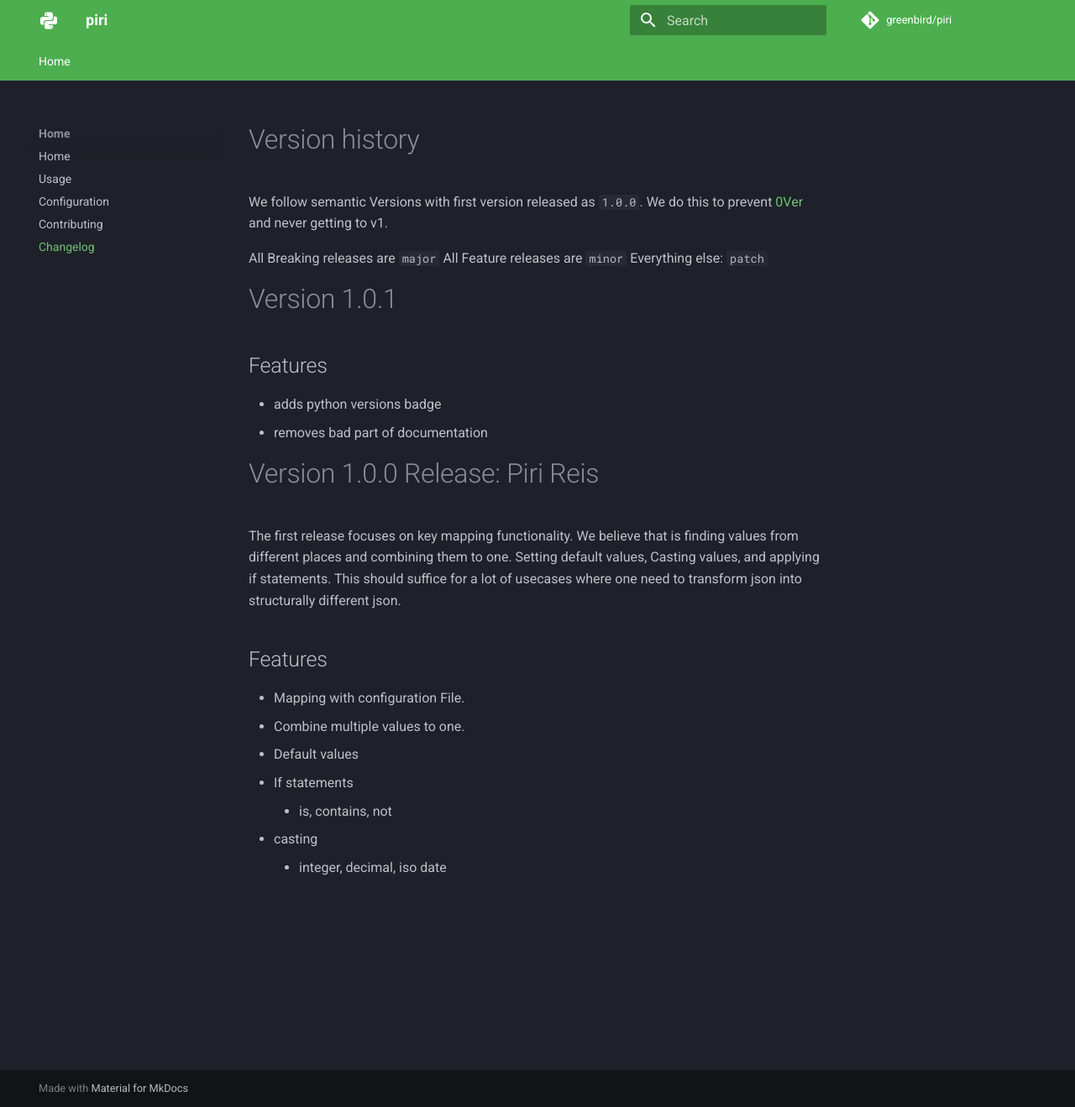
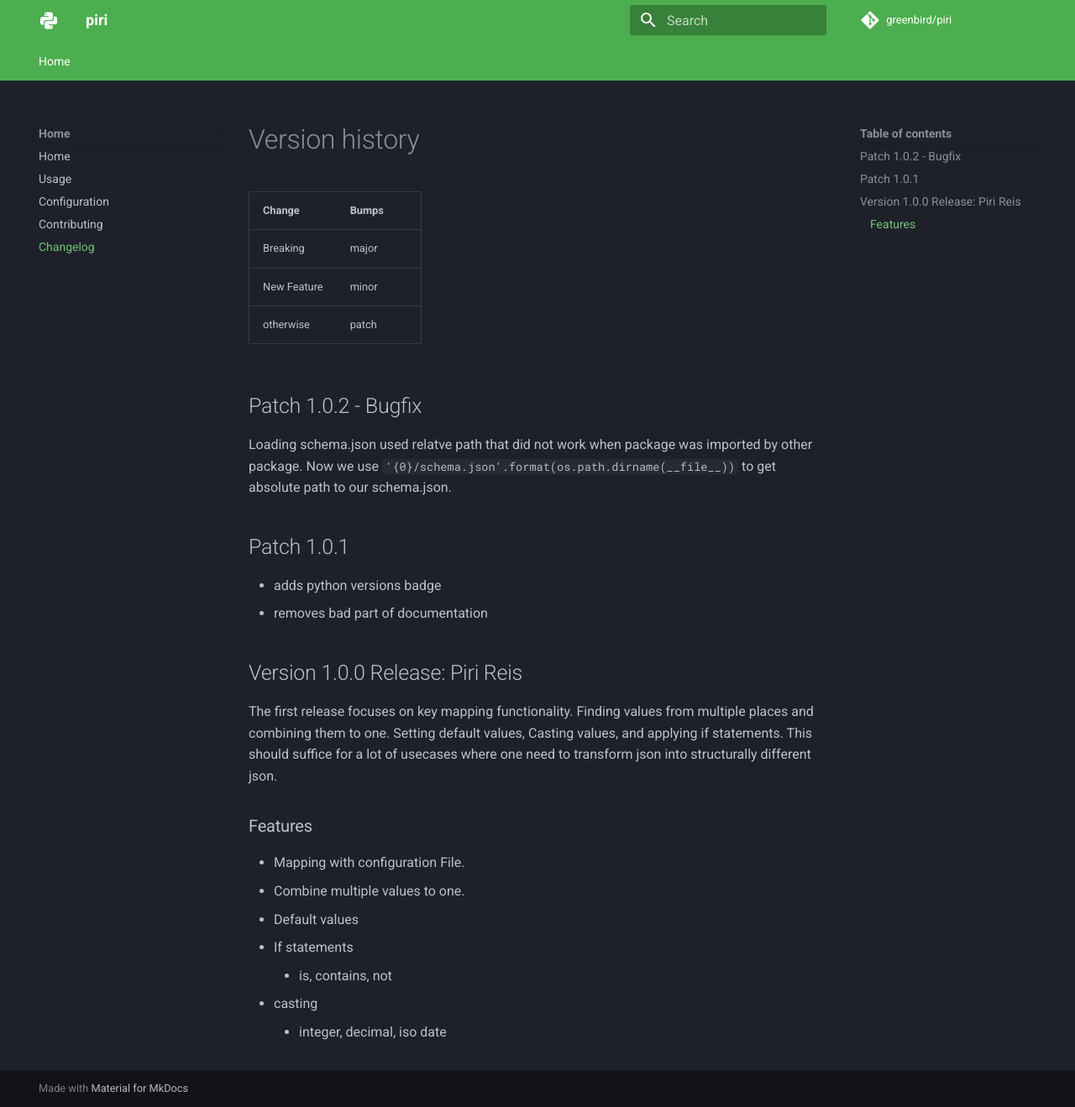
Before and after one commit to kaiba-tech/kaiba, an MkDocs documentation site: the page built from docs/changelog.md, in a window 1280 px wide and 1319 px high. Shown: the whole window at 84% size. Built offline with MkDocs 1.6.1 and Material for MkDocs 9.7.7, drawn with Linux system fonts in a browser that asks for light colours; comment, search, counter and statistics services are not loaded.

Commit message:
adds changelog entry for 1.0.2 (#66)

```diff
--- a/docs/changelog.md
+++ b/docs/changelog.md
@@ -1,25 +1,28 @@
 # Version history
 
-We follow semantic Versions with first version released as `1.0.0`. We do this to prevent [0Ver](https://0ver.org/) and never getting to v1.
-
-All Breaking releases are `major`
-All Feature releases are `minor`
-Everything else: `patch`
+| Change | Bumps |
+| - | - |
+| Breaking | major |
+| New Feature | minor |
+| otherwise | patch |
 
 
-# Version 1.0.1
+## Patch 1.0.2 - Bugfix
 
-## Features
+Loading schema.json used relatve path that did not work when package was imported by other package. Now we use `'{0}/schema.json'.format(os.path.dirname(__file__))` to get absolute path to our schema.json.
+
+
+## Patch 1.0.1
 
 * adds python versions badge
 * removes bad part of documentation
 
 
-# Version 1.0.0 Release: Piri Reis
+## Version 1.0.0 Release: Piri Reis
 
-The first release focuses on key mapping functionality. We believe that is finding values from different places and combining them to one. Setting default values, Casting values, and applying if statements. This should suffice for a lot of usecases where one need to transform json into structurally different json.
+The first release focuses on key mapping functionality. Finding values from multiple places and combining them to one. Setting default values, Casting values, and applying if statements. This should suffice for a lot of usecases where one need to transform json into structurally different json.
 
-## Features
+### Features
 
 * Mapping with configuration File.
 * Combine multiple values to one.
```
